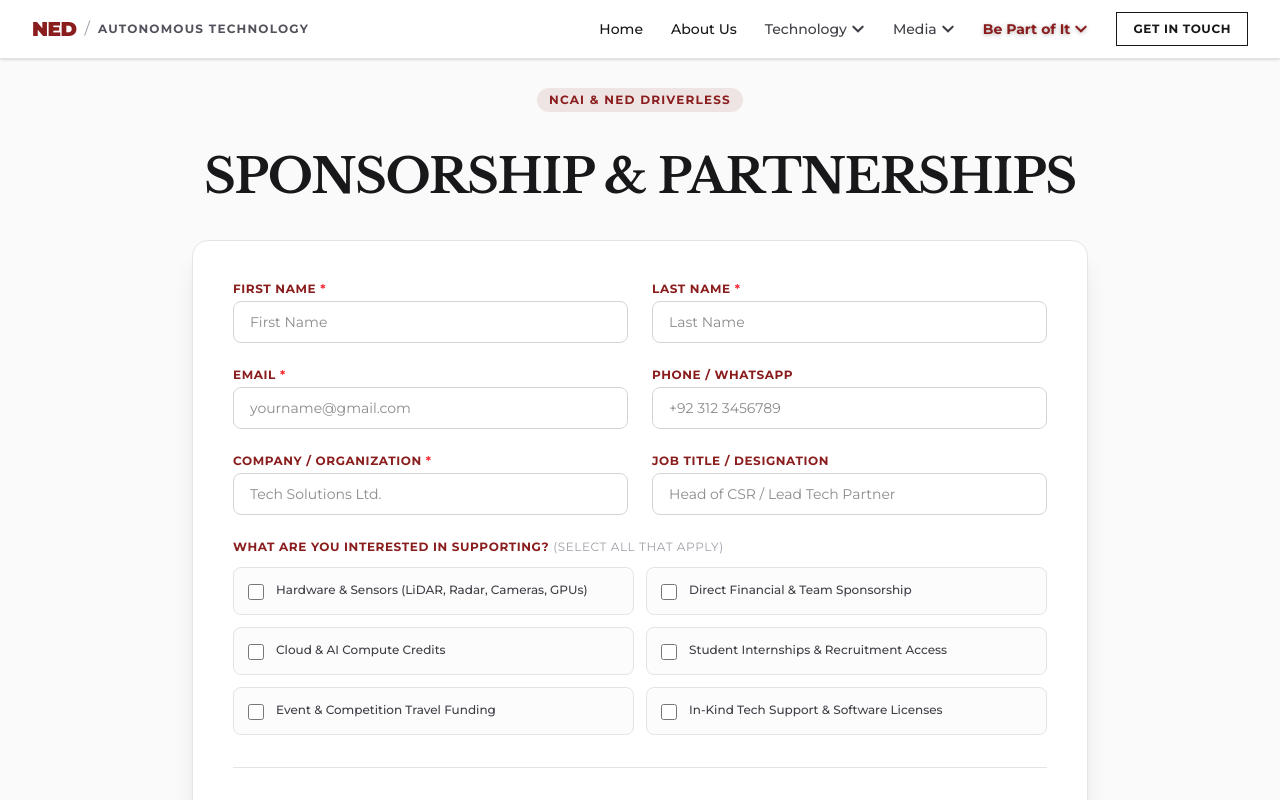
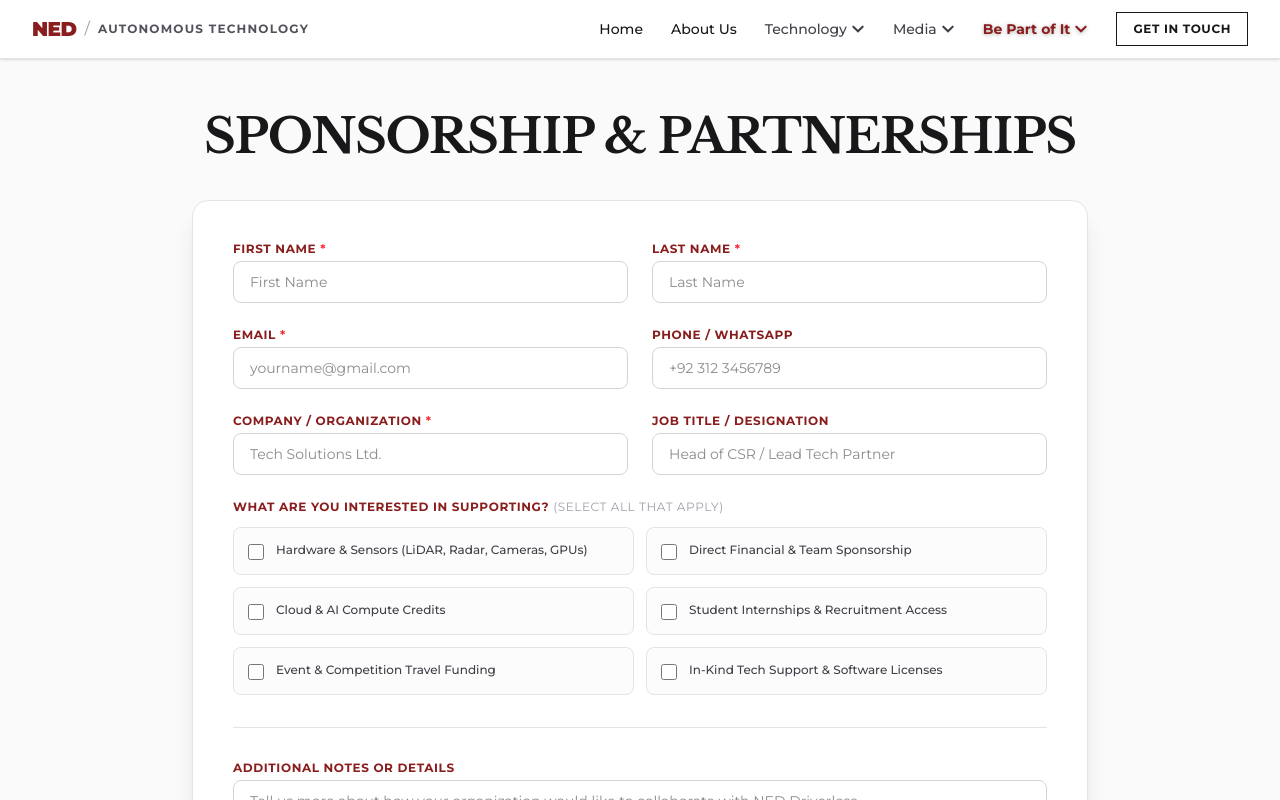
Before and after one commit to Noor-Ul-Ain16/driverless-web, a Next.js app: page /be-part-of-it/sponsorship-form in a window 1280 px wide. Shown: the top 800 px of the page. Built offline with nearby package versions, Linux system fonts and the light colour scheme.

Commit message:
Edit Sponsorship Page

```diff
--- a/app/be-part-of-it/sponsorship-form/page.tsx
+++ b/app/be-part-of-it/sponsorship-form/page.tsx
@@ -95,7 +95,7 @@
   };
 
   return (
-    <main className="min-h-screen w-full bg-zinc-50 py-12 px-4 sm:px-6 lg:px-8">
+    <main className="min-h-screen w-full bg-zinc-50 pt-24 sm:pt-28 pb-12 px-4 sm:px-6 lg:px-8">
       <div className="zoom-responsive mx-auto max-w-4xl">
         {/* Header Section */}
         <motion.div
@@ -104,10 +104,7 @@
           animate="visible"
           variants={fadeInUp}
         >
-          <span className="mt-10 inline-block rounded-full bg-[#8a1d1d]/10 px-3 py-1 text-xs font-bold uppercase tracking-widest text-[#8a1d1d]">
-            NCAI & NED Driverless
-          </span>
-          <h1 className="mt-10 text-2xl font-extrabold uppercase tracking-tight text-zinc-900 sm:text-4xl md:text-5xl">
+          <h1 className="text-2xl font-extrabold uppercase tracking-tight text-zinc-900 sm:text-4xl md:text-5xl">
             Sponsorship & Partnerships
           </h1>
         </motion.div>
```
